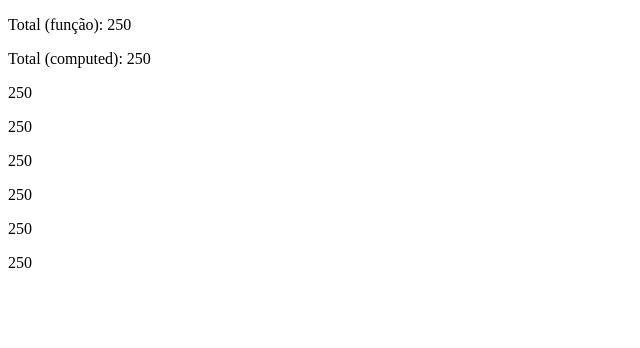
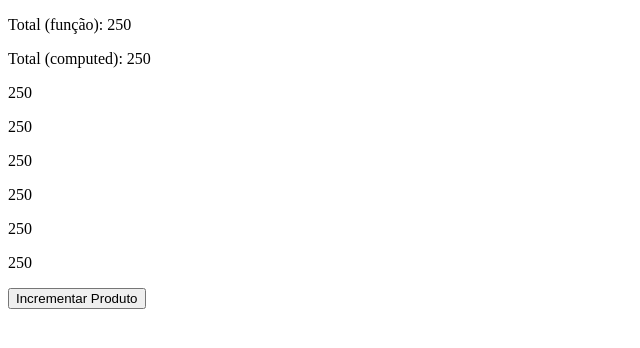
Before and after one commit to kaicbosco/vue-project, a Vue app: page / in a window 1280 px wide. Shown: the top 348 px of the page, without its empty margins (0-640 px from the left). Built offline with nearby package versions, Linux system fonts and the light colour scheme; the HTML template or start-up script is replaced by a standard one.

Commit message:
feat: increment button implement in ExperimentShopping.vue for task 5 experiment

```diff
--- a/src/components/ExperimentShopping.vue
+++ b/src/components/ExperimentShopping.vue
@@ -24,6 +24,13 @@ const total = computed(() => {
   console.log('Calculando total...')
   return products.value.reduce((sum, p) => sum + (p.price * p.quantity), 0)
 })
+
+function incrementQuantity(id: number) {
+  const product = products.value.find(p => p.id === id)
+  if (product) {
+    product.quantity++
+  }
+}
 </script>
 
 <template>
@@ -41,5 +48,7 @@ const total = computed(() => {
     <p>{{ total }}</p>
     <p>{{ total }}</p>
     <p>{{ total }}</p>
+
+    <button @click="incrementQuantity(1)">Incrementar Produto</button>
   </div>
 </template>
```
